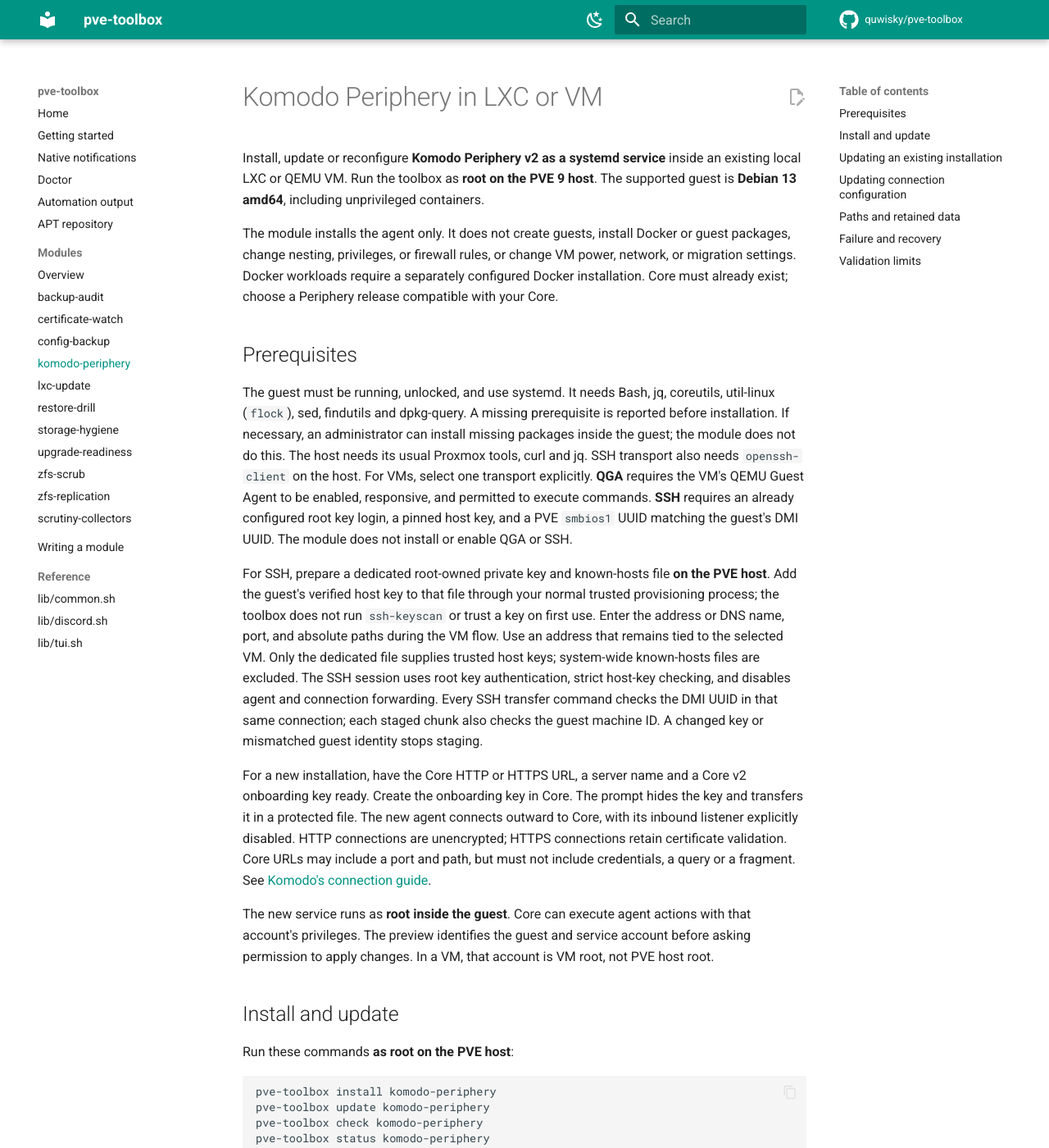
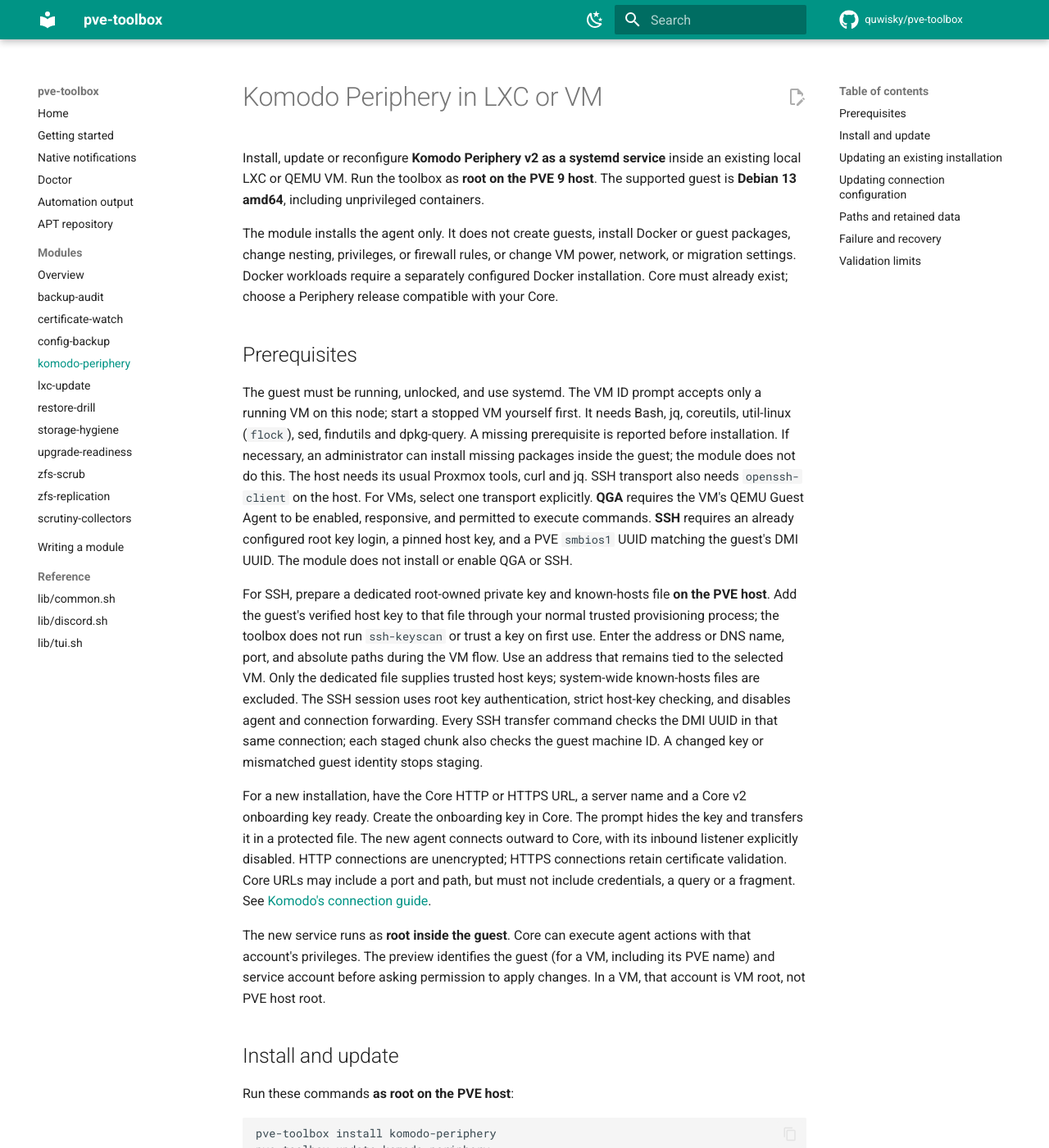
Before and after one commit to quwisky/pve-toolbox, an MkDocs documentation site: the page built from docs/modules/komodo-periphery.md, in a window 1280 px wide and 1400 px high. Shown: the whole window at 82% size. Built offline with MkDocs 1.6.1 and Material for MkDocs 9.7.7, drawn with Linux system fonts in a browser that asks for light colours; comment, search, counter and statistics services are not loaded; some of the changed text lies outside the part shown.

Commit message:
fix(komodo-periphery): refuse stopped VMs, name the VM in the preview, split VM status (#121)
The VM ID prompt now re-asks for a stopped VM instead of accepting it and
failing after every transport and SSH question. The pre-change preview shows
the PVE VM name from the inventory already read, with control characters
removed. VM status reports unusable saved connection settings, an unreachable
transport and a changed guest identity as separate lines instead of one
"unreachable or identity changed" message.

```diff
--- a/docs/modules/komodo-periphery.md
+++ b/docs/modules/komodo-periphery.md
@@ -12,8 +12,9 @@ Core must already exist; choose a Periphery release compatible with your Core.
 
 ## Prerequisites
 
-The guest must be running, unlocked, and use systemd. It needs Bash, jq,
-coreutils, util-linux (`flock`), sed, findutils and dpkg-query. A missing
+The guest must be running, unlocked, and use systemd. The VM ID prompt accepts
+only a running VM on this node; start a stopped VM yourself first. It needs
+Bash, jq, coreutils, util-linux (`flock`), sed, findutils and dpkg-query. A missing
 prerequisite is reported before installation. If necessary, an administrator
 can install missing packages inside the guest; the module does not do this.
 The host needs its usual Proxmox tools, curl and jq. SSH transport also needs
@@ -43,9 +44,9 @@ a port and path, but must not include credentials, a query or a fragment.
 See [Komodo's connection guide](https://komo.do/docs/setup/connect-servers).
 
 The new service runs as **root inside the guest**. Core can execute agent actions
-with that account's privileges. The preview identifies the guest and service
-account before asking permission to apply changes. In a VM, that account is VM
-root, not PVE host root.
+with that account's privileges. The preview identifies the guest (for a VM,
+including its PVE name) and service account before asking permission to apply
+changes. In a VM, that account is VM root, not PVE host root.
 
 ## Install and update
 
@@ -250,6 +251,9 @@ hand.
 Rollback covers agent binary, service and toolbox-owned configuration changes.
 It cannot undo commands already executed by Core or changes made to workloads.
 
+For each managed VM, status reports unusable saved connection settings, an
+unreachable QGA or SSH transport, and a changed guest identity as separate
+lines, and reports service health only after the guest is reached.
 Status distinguishes local service health from Core enrollment. **A running
 service does not prove that Core accepted it.** Confirm that Core shows the
 server online after installation, update and a separately scheduled reboot.
```
Also changed, not shown: 4 other files.
